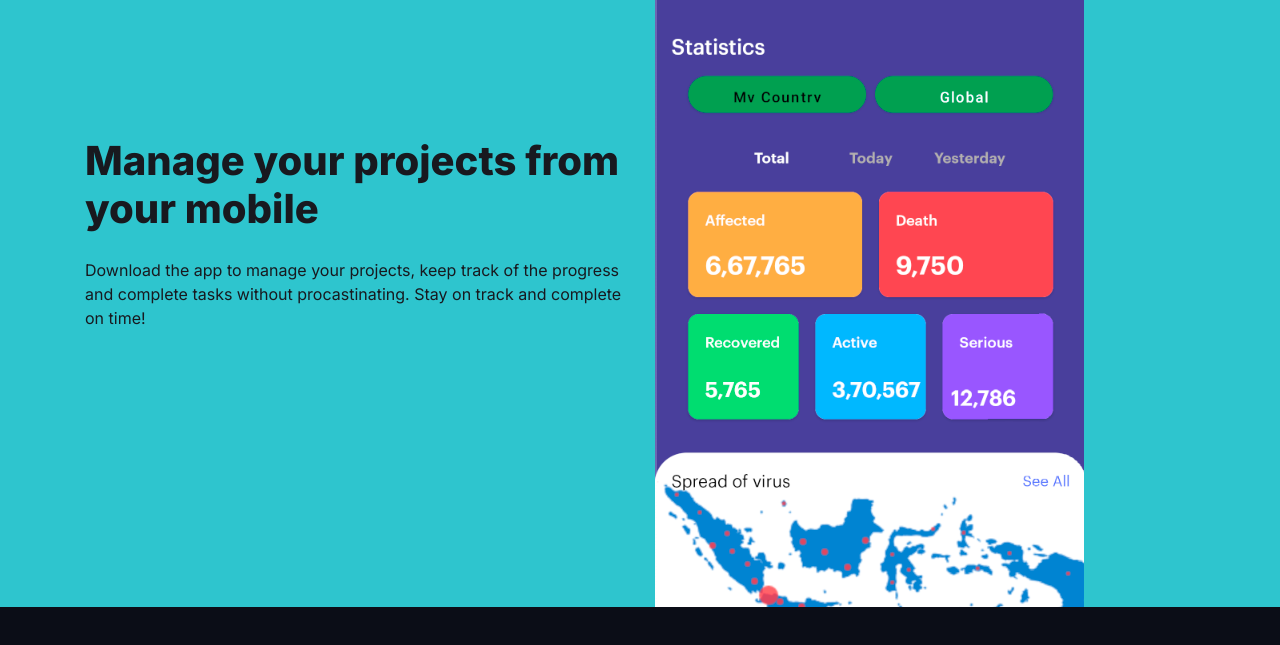
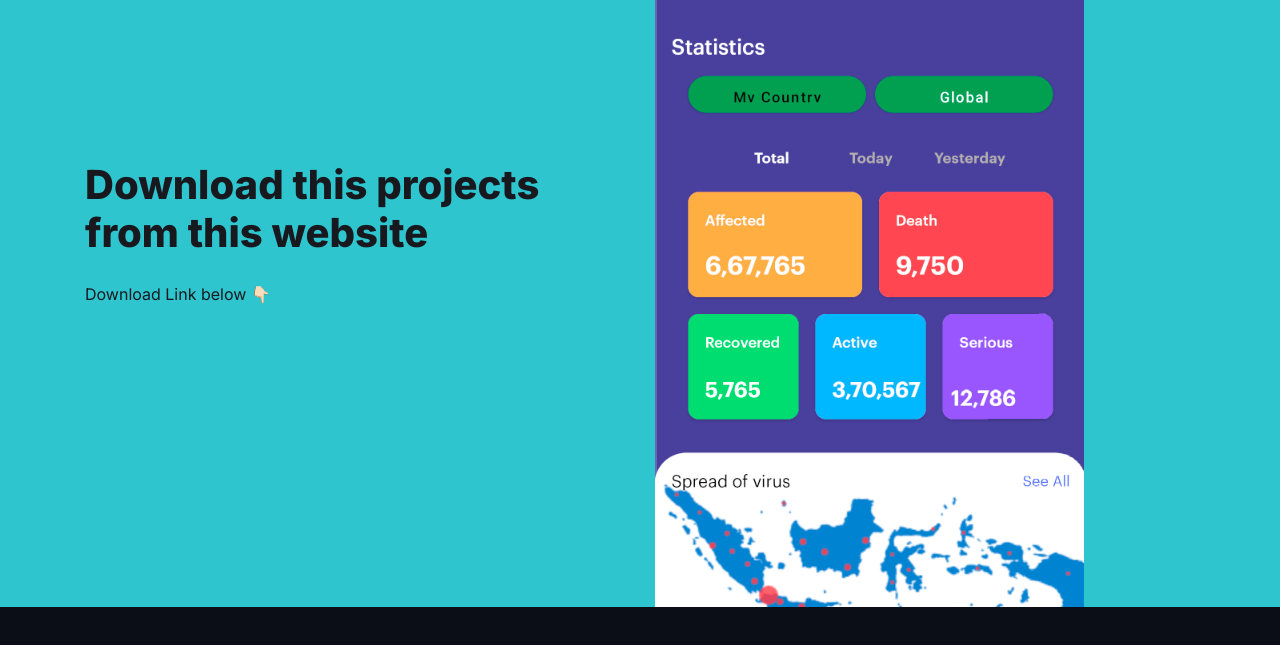
Before and after one commit to kksarang/covidtrackerkkteck, a plain HTML site: page index.html in a window 1280 px wide. Shown: the part 2720-3365 px from the top of the page. Drawn offline with nearby package versions, Linux system fonts and the light colour scheme.

Commit message:
Update index.html

```diff
--- a/index.html
+++ b/index.html
@@ -42,7 +42,7 @@
                   <a href="https://www.sarangrajan.in/home">About</a>
                 </li>
                 <li class="logo-container wow fadeInUp" data-wow-delay="0.2s">
-                  <a href="https://www.sarangrajan.in/our-projects/mobile-app-development">Products</a>
+                  <a href="https://www.sarangrajan.in/our-projects">Products</a>
                 </li>
 
               </ul>
@@ -311,12 +311,10 @@
         <div class="row align-items-center">
           <div class="col-lg-6 pt-60 pb-60">
             <h1 class="wow fadeInUp" data-wow-delay="0.2s">
-              Manage your projects from your mobile
+              Download this projects from this website
             </h1>
             <p class="wow fadeInUp" data-wow-delay="0.3s">
-              Download the app to manage your projects, keep track of the
-              progress and complete tasks without procastinating. Stay on track
-              and complete on time!
+              Download Link  below 👇🏻
             </p>
 
           </div>
```
